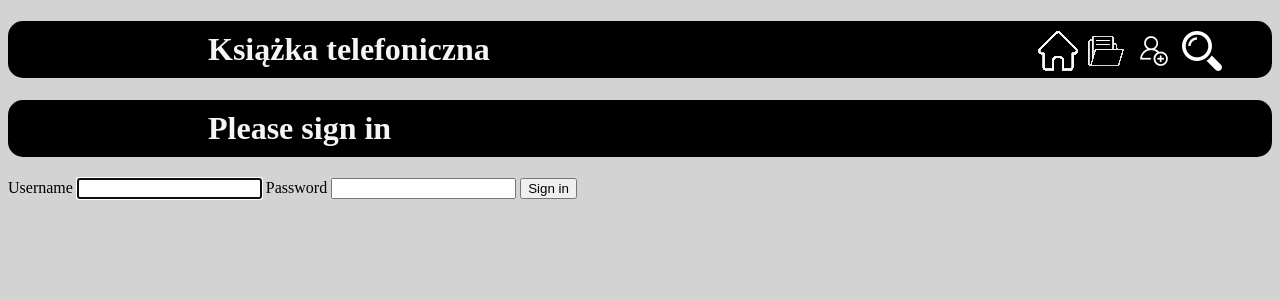
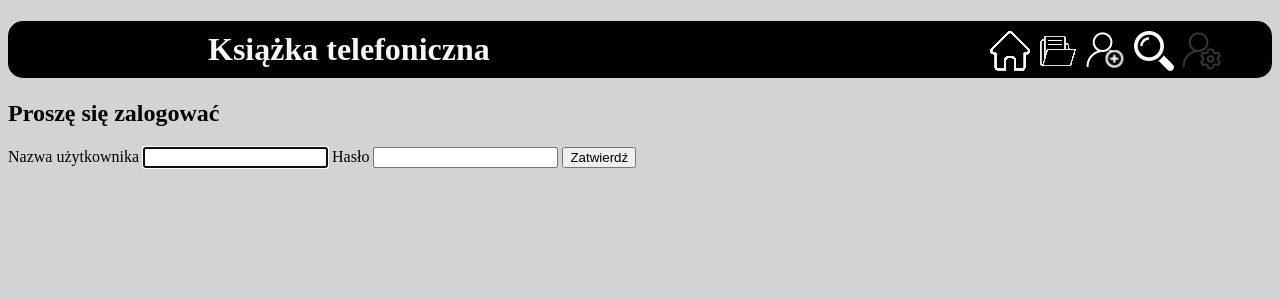
Before and after one commit to Kapskap/phonebook, a Symfony app: template templates/security/login.html.twig in a window 1280 px wide. Shown: the top 300 px of the page. Run offline with Twig, Linux system fonts and the light colour scheme; the template is opened without the code that fills it, so the values that code supplies are empty; some libraries are stand-ins or nearby versions.

Commit message:
dodano autoryzację na inne kontrolery oraz jej ikonę

```diff
--- a/src/Controller/Admin/DashboardController.php
+++ b/src/Controller/Admin/DashboardController.php
@@ -33,6 +33,6 @@ class DashboardController extends AbstractDashboardController
     {
         yield MenuItem::linkToCrud('Kontakty', 'fas fa-map-marker-alt', Contact::class);
         yield MenuItem::linkToCrud('Telefony', 'fas fa-comments', Phone::class);
-        yield MenuItem::linktoRoute('Powrót na stronę główną', 'fas fa-home', 'home');
+        yield MenuItem::linktoRoute('Powrót na stronę główną', 'fas fa-home', 'app_home');
     }
 }
--- a/src/Controller/ContactController.php
+++ b/src/Controller/ContactController.php
@@ -12,7 +12,7 @@ use Symfony\Component\Routing\Annotation\Route;
 
 class ContactController extends AbstractController
 {
-    #[Route('/', name: 'home')]
+    #[Route('/', name: 'app_home')]
     public function home(): Response
     {
         return $this->render('base.html.twig');
--- a/src/Security/AppAuthenticator.php
+++ b/src/Security/AppAuthenticator.php
@@ -46,8 +46,7 @@ class AppAuthenticator extends AbstractLoginFormAuthenticator
             return new RedirectResponse($targetPath);
         }
 
-        // For example:
-        // return new RedirectResponse($this->urlGenerator->generate('some_route'));
+        return new RedirectResponse($this->urlGenerator->generate('admin'));
         throw new \Exception('TODO: provide a valid redirect inside '.__FILE__);
     }
 
--- a/templates/base.html.twig
+++ b/templates/base.html.twig
@@ -17,12 +17,18 @@
 
     <h1>Książka telefoniczna
         <div id="menu">
-            <a href="{{ path('home') }}"><img src="/images/home.png" alt="Strona główna"></a>
-            <a href="{{ path('browse_contact') }}"><img src="/images/browse.png" alt="Zobacz wpisy"></a>
-            <a href="{{ path('add_contact') }}"><img src="/images/add.png" alt="Dodaj kontakt"></a>
-            <a href="{{ path('search_contact') }}"><img src="/images/search.png" alt="Szukaj"></a>
+            <a href="{{ path('app_home') }}" title="Strona główna"><img src="/images/home.png" alt="Strona główna"></a>
+            <a href="{{ path('browse_contact') }}" title="Kontakty"><img src="/images/browse.png" alt="Zobacz wpisy"></a>
+            <a href="{{ path('add_contact') }}" title="Dodaj"><img src="/images/add.png" alt="Dodaj kontakt"></a>
+            <a href="{{ path('search_contact') }}" title="Szukaj"><img src="/images/search.png" alt="Szukaj"></a>
+            {% if is_granted('ROLE_ADMIN') %}
+                <a href="{{ path('app_logout') }}" title="Wyloguj"><img src="/images/admin_logout.png" alt="Wyloguj"></a>
+            {% else %}
+                <a href="{{ path('app_login') }}" title="Zaloguj"><img src="/images/admin_login.png" alt="Zaloguj"></a>
+            {% endif %}
         </div>
     </h1>
+
 
             {% for message in app.flashes('success') %}
                     <div class="alert-success">
--- a/templates/security/login.html.twig
+++ b/templates/security/login.html.twig
@@ -10,14 +10,14 @@
 
     {% if app.user %}
         <div class="mb-3">
-            You are logged in as {{ app.user.userIdentifier }}, <a href="{{ path('app_logout') }}">Logout</a>
+            Jesteś zalogowany jako: {{ app.user.userIdentifier }}, <a href="{{ path('app_logout') }}">Logout</a>
         </div>
     {% endif %}
 
-    <h1 class="h3 mb-3 font-weight-normal">Please sign in</h1>
-    <label for="inputUsername">Username</label>
+    <h2 class="h3 mb-3 font-weight-normal">Proszę się zalogować</h2>
+    <label for="inputUsername">Nazwa użytkownika</label>
     <input type="text" value="{{ last_username }}" name="username" id="inputUsername" class="form-control" autocomplete="username" required autofocus>
-    <label for="inputPassword">Password</label>
+    <label for="inputPassword">Hasło</label>
     <input type="password" name="password" id="inputPassword" class="form-control" autocomplete="current-password" required>
 
     <input type="hidden" name="_csrf_token"
@@ -36,7 +36,7 @@
     #}
 
     <button class="btn btn-lg btn-primary" type="submit">
-        Sign in
+        Zatwierdź
     </button>
 </form>
 {% endblock %}
```
Also changed, not shown: src/Controller/ChangeController.php (+6 -6 lines), public/images/add.png, public/images/admin_login.png (added), public/images/admin_logout.png (added).
